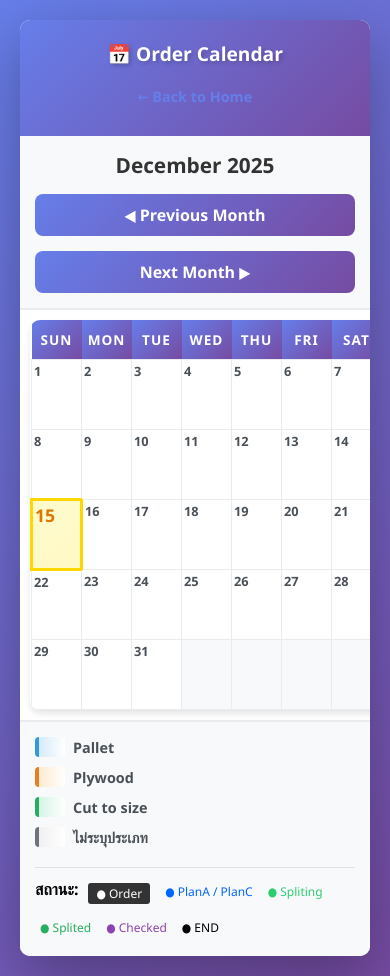
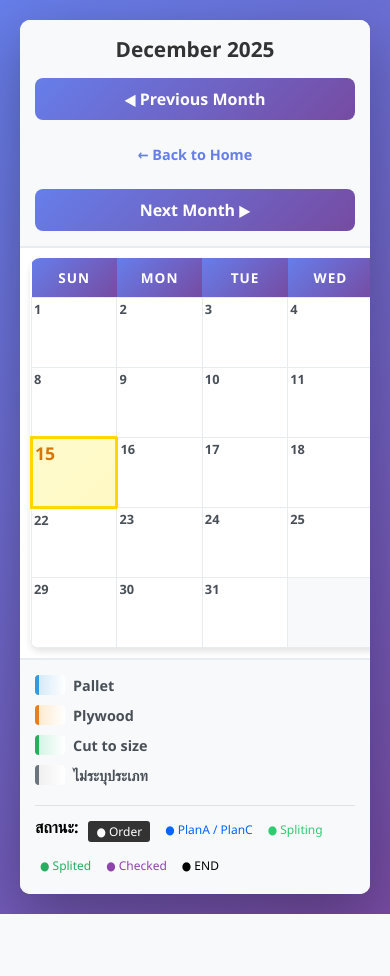
Before and after one commit to BotTummy/Production, a Flask app: page /calendar in a window 390 px wide. After the commit the page ends 914 px from the top, so only its background shows below. Run offline with Flask 3, Linux system fonts and the light colour scheme; the visitor is signed in with stand-in values (Sample User, id 1); data that the repository does not hold is empty.

Commit message:
update calendar

```diff
--- a/templates/calendar_status.html
+++ b/templates/calendar_status.html
@@ -80,6 +80,7 @@
 
         .calendar {
             width: 100%;
+            table-layout: fixed;
             border-collapse: collapse;
             background: white;
             border-radius: 10px;
@@ -95,6 +96,7 @@
             font-weight: 600;
             text-transform: uppercase;
             letter-spacing: 1px;
+            width: 14.28%;
         }
 
         .calendar td {
@@ -103,9 +105,11 @@
             vertical-align: top;
             height: 140px;
             width: 14.28%;
+            max-width: 14.28%;
             position: relative;
             background: white;
             transition: background 0.3s ease;
+            overflow: hidden;
         }
 
         .calendar td:hover {
@@ -209,11 +213,11 @@
         }
 
         .order-item[data-status="Spliting"] .model-name {
-            color: #2ecc71;
+            color: #3bc575;
         }
 
         .order-item[data-status="Splited"] .model-name {
-            color: #09381d;
+            color: #c74e08;
         }
 
         .order-item[data-status="Checked"] .model-name {
@@ -278,10 +282,16 @@
                 margin: 10px;
             }
 
+            .calendar th {
+                width: 14.28%;
+            }
+
             .calendar td {
                 height: 120px;
                 padding: 8px;
                 font-size: 0.9rem;
+                width: 14.28%;
+                max-width: 14.28%;
             }
 
             .order-item {
@@ -338,22 +348,26 @@
             .calendar-wrapper {
                 padding: 10px;
                 overflow-x: auto;
+                -webkit-overflow-scrolling: touch;
             }
 
             .calendar {
-                min-width: 100%;
+                min-width: 700px;
+                width: 100%;
                 font-size: 0.85rem;
             }
 
             .calendar th {
                 padding: 10px 5px;
                 font-size: 0.85rem;
+                width: 14.28%;
             }
 
             .calendar td {
                 height: 80px;
                 padding: 3px;
-                min-width: 50px;
+                width: 14.28%;
+                max-width: 14.28%;
             }
 
             .day-number {
@@ -404,9 +418,19 @@
                 font-size: 1.2rem;
             }
 
+            .calendar {
+                min-width: 600px;
+            }
+
             .calendar td {
                 height: 70px;
                 padding: 2px;
+                width: 14.28%;
+                max-width: 14.28%;
+            }
+
+            .calendar th {
+                width: 14.28%;
             }
 
             .day-number {
@@ -422,14 +446,14 @@
 </head>
 <body>
     <div class="container">
-        <div class="header">
+        <!-- <div class="header">
             <h1>📅 Order Calendar</h1>
-            <a href="/" class="back-link">← Back to Home</a>
-        </div>
+        </div> -->
 
         <div class="navigation">
             <a href="?year={{ prev_year }}&month={{ prev_month }}" class="nav-btn">◀ Previous Month</a>
             <div class="month-display">{{ month_name }} {{ year }}</div>
+            <a href="/" class="back-link">← Back to Home</a>
             <a href="?year={{ next_year }}&month={{ next_month }}" class="nav-btn">Next Month ▶</a>
         </div>
 
```
